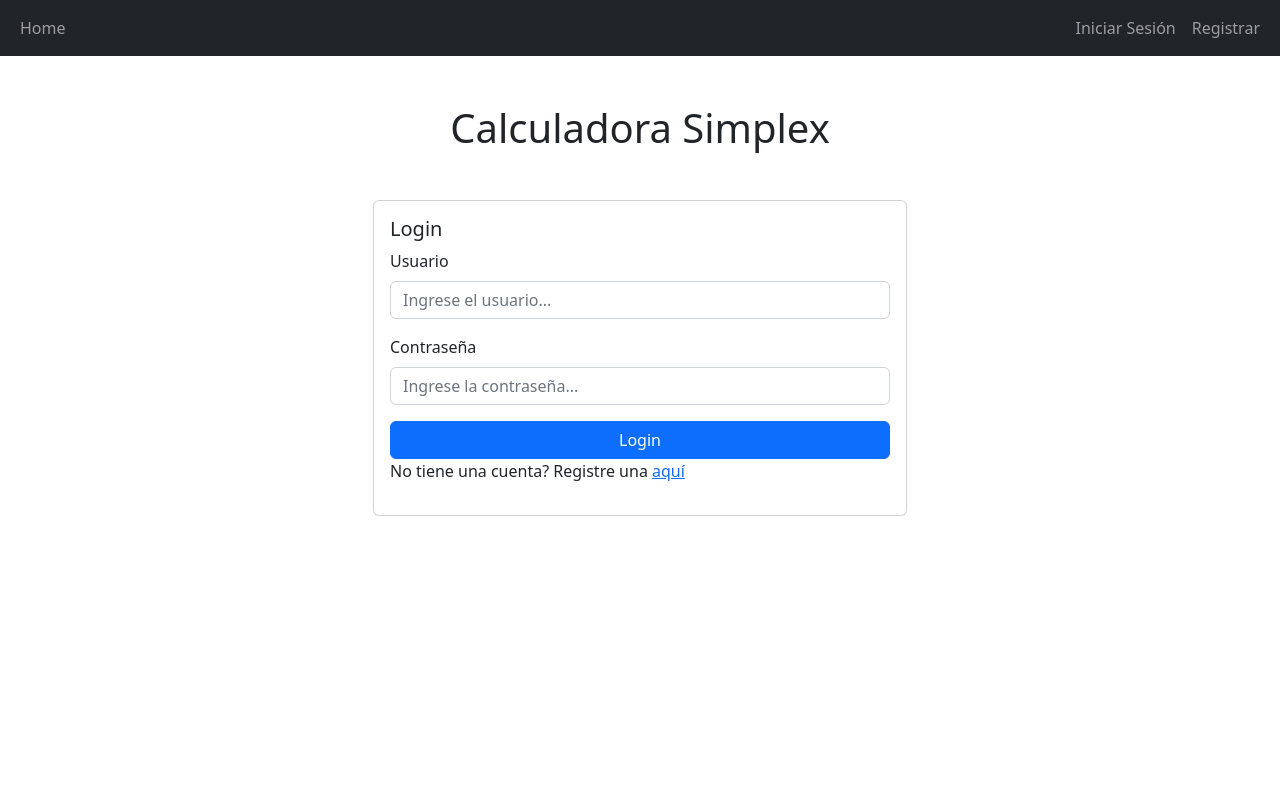
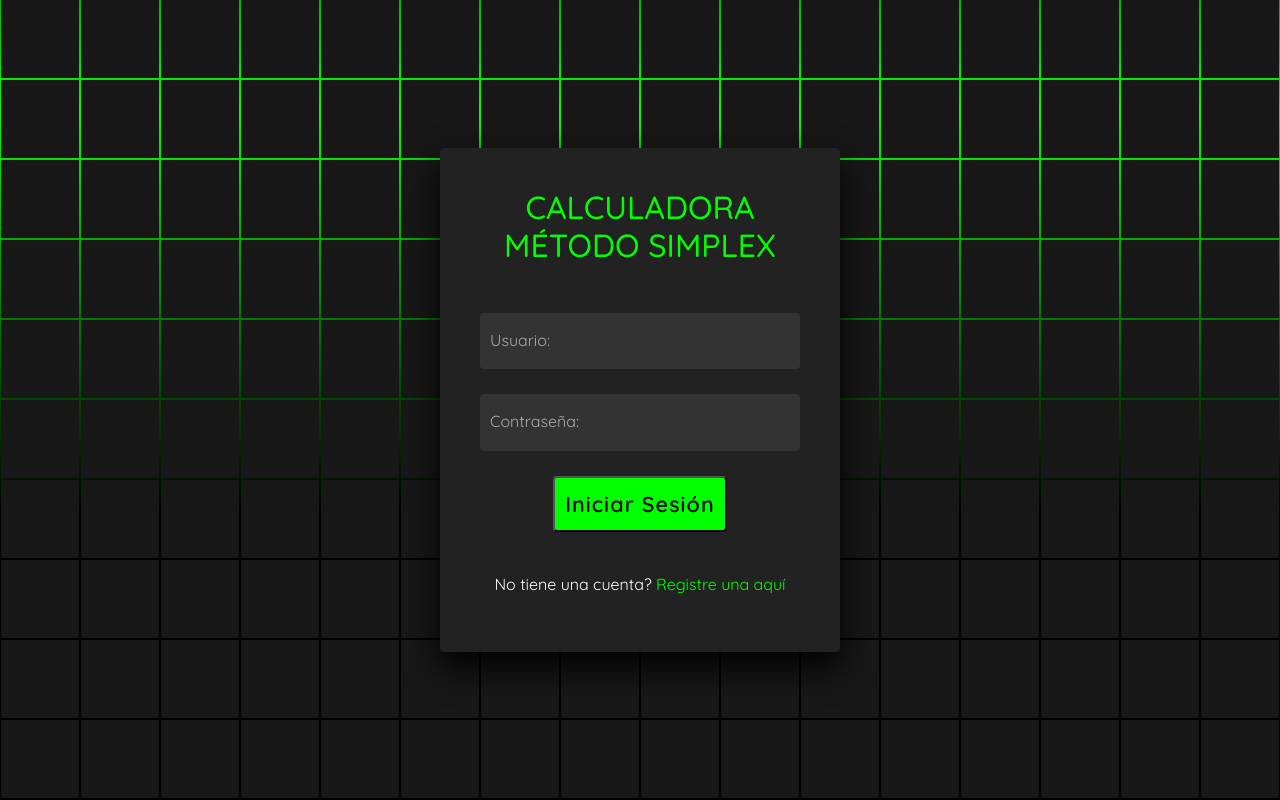
Before and after one commit to Mateoap00/MAX_MIN_APP, a Django app: page /users/login in a window 1280 px wide. Run offline with Django 4.2, Linux system fonts and the light colour scheme.

Commit message:
Fix allTables bug and add css styles for users/login and users/register

```diff
--- a/maxMinApp/settings.py
+++ b/maxMinApp/settings.py
@@ -58,6 +58,11 @@
 ]
 
 ROOT_URLCONF = 'maxMinApp.urls'
+
+STATIC_URL = "static/"
+STATICFILES_DIRS = [
+    os.path.join(BASE_DIR, 'static')
+]
 
 TEMPLATES = [
     {
--- a/solve/views.py
+++ b/solve/views.py
@@ -16,8 +16,6 @@
             coefficient = request.GET.get(coeffName)
             objFunCoeffs.append(coefficient)
 
-        print(objFunCoeffs)
-
         for i in range(1, int(totalConstraints)+1):
             constraint = []
             constSelectEqName = f"constSelectEq{i}"
@@ -31,8 +29,6 @@
             constraint.append(constSelectEq)
             constraint.append(constEqTo)
             allConstraints.append(constraint.copy())
-
-        print(allConstraints)
 
         run = Simplex(
             operation,
--- a/templates/maxMinApp/index.html
+++ b/templates/maxMinApp/index.html
@@ -10,6 +10,9 @@
     <script src="https://cdn.jsdelivr.net/npm/bootstrap@5.2.3/dist/js/bootstrap.bundle.min.js"
         integrity="sha384-kenU1KFdBIe4zVF0s0G1M5b4hcpxyD9F7jL+jjXkk+Q2h455rYXK/7HAuoJl+0I4" crossorigin="anonymous">
         </script>
+    {% block styles %}
+
+    {% endblock %}
     <title>
         {% block title %}
         Calculadora Simplex
@@ -18,40 +21,29 @@
 </head>
 
 <body>
+    {% if user.is_authenticated %}
     <nav class="navbar navbar-expand-lg navbar-dark bg-dark">
         <div class="container-fluid">
             <ul class="navbar-nav">
                 <li class="nav-time">
-                    <a class="nav-link" href="/">Home</a>
+                    <a class="nav-link" href="/">Inicio</a>
                 </li>
-                {% if user.is_authenticated %}
                 <li class="nav-time">
                     <a class="nav-link" href="/">Resultados</a>
                 </li>
-                {% endif %}
             </ul>
             <ul class="navbar-nav">
-                {% if user.is_authenticated %}
                 <span class="navbar-text">Hola {{user.username}}!</span>
                 <li class="nav-time">
                     <a class="nav-link" href="/users/logout">Cerrar Sesión</a>
                 </li>
-                {% else %}
-                <li class="nav-time">
-                    <a class="nav-link" href="/users/login">Iniciar Sesión</a>
-                </li>
-                <li class="nav-time">
-                    <a class="nav-link" href="/users/register">Registrar</a>
-                </li>
-                {% endif %}
             </ul>
         </div>
     </nav>
-    <div class="container">
-        {% block content%}
+    {% endif %}
+    {% block content%}
 
-        {% endblock%}
-    </div>
+    {% endblock%}
 </body>
 
 </html>
--- a/templates/solve/solve.html
+++ b/templates/solve/solve.html
@@ -2,6 +2,7 @@
 {% block title %}Solución{% endblock %}
 {% block content %}
 
+<div class="container">
     {% if user.is_authenticated%}
     {% load customFilters %}
     <div class="mt-3 mb-3 col-6 col-md-12 mx-auto">
@@ -128,3 +129,4 @@
     {% endif %}
 
     {% endblock %}
+</div>
--- a/templates/users/login.html
+++ b/templates/users/login.html
@@ -1,207 +1,257 @@
 {% extends 'maxMinApp/index.html' %}
-{% block title %}Login{% endblock %}
-{% block content %}
-<div class="container mt-5">
-    <h1 class="row mb-5 justify-content-center">Calculadora Simplex</h1>
-    <div class="row justify-content-center">
-        <div class="col-md-6">
-            <div class="card">
-                <div class="card-body">
-                    <h5 class="card-title">Login</h5>
-                    <form method="post">
-                        {% csrf_token %}
-                        <div class="mb-3">
-                            <label for="username" class="form-label">Usuario</label>
-                            <input type="text" class="form-control" id="username" name="username" required
-                                placeholder="Ingrese el usuario...">
-                        </div>
-                        <div class="mb-3">
-                            <label for="password" class="form-label">Contraseña</label>
-                            <input type="password" class="form-control" id="password" name="password" required
-                                placeholder="Ingrese la contraseña...">
-                        </div>
-                        <div class="d-grid">
-                            <button type="submit" class="btn btn-primary" id="loginBtn">Login</button>
-                        </div>
-                    </form>
-                    <p>No tiene una cuenta? Registre una <a href="register">aquí</a></p>
-                </div>
-            </div>
-        </div>
-    </div>
-</div>
-{% endblock %}
+{% load static %}
+{% block styles %}
+<style>
+    @import url('https://fonts.googleapis.com/css2?family=Quicksand:wght@300;400;500;600;700&display=swap');
 
-<!-- <!DOCTYPE html>
-<html lang="en">
-
-<head>
-    <meta charset="UTF-8">
-    <meta name="viewport" content="width=device-width, initial-scale=1.0">
-    <title>Login</title>
-     -- Bootstrap --
-    <link href="https://cdn.jsdelivr.net/npm/bootstrap@5.2.3/dist/css/bootstrap.min.css" rel="stylesheet"
-        integrity="sha384-rbsA2VBKQhggwzxH7pPCaAqO46MgnOM80zW1RWuH61DGLwZJEdK2Kadq2F9CUG65" crossorigin="anonymous">
-    <script src="https://cdn.jsdelivr.net/npm/bootstrap@5.2.3/dist/js/bootstrap.bundle.min.js"
-        integrity="sha384-kenU1KFdBIe4zVF0s0G1M5b4hcpxyD9F7jL+jjXkk+Q2h455rYXK/7HAuoJl+0I4" crossorigin="anonymous">
-        </script>
-    <style>
-        body,
-        html {
+    * {
+        color: white;
         margin: 0;
         padding: 0;
-            height: 100%;
-            background: #333333 !important;
+        box-sizing: border-box;
+        font-family: 'Quicksand', sans-serif;
     }
 
-        .user_card {
-            width: 350px;
-            margin-top: auto;
-            margin-bottom: auto;
-            background: #777777;
-            position: relative;
+    body {
         display: flex;
         justify-content: center;
-            flex-direction: column;
-            padding: 10px;
-            box-shadow: 0 4px 8px 0 rgba(0, 0, 0, 0.2), 0 6px 20px 0 rgba(0, 0, 0, 0.19);
-            -webkit-box-shadow: 0 4px 8px 0 rgba(0, 0, 0, 0.2), 0 6px 20px 0 rgba(0, 0, 0, 0.19);
-            -moz-box-shadow: 0 4px 8px 0 rgba(0, 0, 0, 0.2), 0 6px 20px 0 rgba(0, 0, 0, 0.19);
-            border-radius: 5px;
-
+        align-items: center;
+        min-height: 100vh;
+        background: #000;
     }
 
-        .form_container {
-            margin-top: 20px;
+    section {
+        position: absolute;
+        width: 100vw;
+        height: 100vh;
+        display: flex;
+        justify-content: center;
+        align-items: center;
+        gap: 2px;
+        flex-wrap: wrap;
+        overflow: hidden;
     }
 
-        #form-title {
+    section::before {
+        content: '';
+        position: absolute;
+        width: 100%;
+        height: 100%;
+        background: linear-gradient(#000, #0f0, #000);
+        animation: animate 5s linear infinite;
+    }
+
+    @keyframes animate {
+        0% {
+            transform: translateY(-100%);
+        }
+
+        100% {
+            transform: translateY(100%);
+        }
+    }
+
+    section span {
+        position: relative;
+        display: block;
+        width: calc(6.25vw - 2px);
+        height: calc(6.25vw - 2px);
+        background: #181818;
+        z-index: 2;
+        transition: 1.5s;
+    }
+
+    section span:hover {
+        background: #0f0;
+        transition: 0s;
+    }
+
+    section .signin {
+        position: absolute;
+        width: 400px;
+        background: #222;
+        z-index: 1000;
+        display: flex;
+        justify-content: center;
+        align-items: center;
+        padding: 40px;
+        border-radius: 4px;
+        box-shadow: 0 15px 35px rgba(0, 0, 0, 9);
+    }
+
+    section .signin .content {
+        position: relative;
+        width: 100%;
+        display: flex;
+        justify-content: center;
+        align-items: center;
+        flex-direction: column;
+        gap: 40px;
+    }
+
+    section .signin .content h2 {
+        font-size: 2em;
+        color: #0f0;
+        text-transform: uppercase;
+    }
+
+    section .signin .content form {
+        width: 100%;
+        display: flex;
+        flex-direction: column;
+        gap: 25px;
+    }
+
+    section .signin .content form .inputBox {
+        position: relative;
+        width: 100%;
+    }
+
+    section .signin .content form .inputBox input {
+        position: relative;
+        width: 100%;
+        background: #333;
+        border: none;
+        outline: none;
+        padding: 25px 10px 7.5px;
+        border-radius: 4px;
+        color: #fff;
+        font-weight: 500;
+        font-size: 1em;
+    }
+
+    section .signin .content form .inputBox i {
+        position: absolute;
+        left: 0;
+        padding: 15px 10px;
+        font-style: normal;
+        color: #aaa;
+        transition: 0.5s;
+        pointer-events: none;
+    }
+
+    .signin .content form .inputBox input:focus~i,
+    .signin .content form .inputBox input:valid~i {
+        transform: translateY(-7.5px);
+        font-size: 0.8em;
         color: #fff;
     }
 
-        .login_btn {
+    .signin .content form .links {
+        position: relative;
         width: 100%;
-            background: #33CC33 !important;
-            color: white !important;
+        display: flex;
+        justify-content: space-between;
     }
 
-        .login_btn:focus {
-            box-shadow: none !important;
-            outline: 0px !important;
+    .signin .content .links p a {
+        color: #0f0;
+        text-decoration: none;
     }
 
-        .login_container {
-            padding: 0 2rem;
+    .signin .content form .links p {
+        color: rgb(255, 255, 255);
+        font-weight: 600;
     }
 
-        .input-group-text {
-            background: #f7ba5b !important;
-            color: white !important;
-            border: 0 !important;
-            border-radius: 0.25rem 0 0 0.25rem !important;
+    .center-button {
+        display: flex;
+        justify-content: center;
     }
 
-        .input_user,
-        .input_pass:focus {
-            box-shadow: none !important;
-            outline: 0px !important;
+    button {
+        padding: 10px;
+        background: #0f0;
+        color: #000;
+        border-radius: 4px;
+        font-weight: 600;
+        font-size: 1.35em;
+        letter-spacing: 0.05em;
+        cursor: pointer;
     }
 
-        #registerLink {
-            color: #000;
+    button:hover {
+        background: rgb(19, 128, 19);
     }
 
-        #messages {
-            background-color: #777777;
-            color: #fff;
-            padding: 10px;
-            margin-top: 10px;
+    button:active {
+        opacity: 0.6;
+    }
+
+    @media (max-width: 900px) {
+        section span {
+            width: calc(10vw - 2px);
+            height: calc(10vw - 2px);
+        }
+    }
+
+    @media (max-width: 600px) {
+        section span {
+            width: calc(20vw - 2px);
+            height: calc(20vw - 2px);
+        }
     }
 </style>
+{% endblock %}
+{% block title %}Login{% endblock %}
+{% block content %}
 
-</head>
+<section> <span></span> <span></span> <span></span> <span></span> <span></span> <span></span> <span></span>
+    <span></span> <span></span> <span></span> <span></span> <span></span> <span></span> <span></span> <span></span>
+    <span></span> <span></span> <span></span> <span></span> <span></span> <span></span> <span></span> <span></span>
+    <span></span> <span></span> <span></span> <span></span> <span></span> <span></span> <span></span> <span></span>
+    <span></span> <span></span> <span></span> <span></span> <span></span> <span></span> <span></span> <span></span>
+    <span></span> <span></span> <span></span> <span></span> <span></span> <span></span> <span></span> <span></span>
+    <span></span> <span></span> <span></span> <span></span> <span></span> <span></span> <span></span> <span></span>
+    <span></span> <span></span> <span></span> <span></span> <span></span> <span></span> <span></span> <span></span>
+    <span></span> <span></span> <span></span> <span></span> <span></span> <span></span> <span></span> <span></span>
+    <span></span> <span></span> <span></span> <span></span> <span></span> <span></span> <span></span> <span></span>
+    <span></span> <span></span> <span></span> <span></span> <span></span> <span></span> <span></span> <span></span>
+    <span></span> <span></span> <span></span> <span></span> <span></span> <span></span> <span></span> <span></span>
+    <span></span> <span></span> <span></span> <span></span> <span></span> <span></span> <span></span> <span></span>
+    <span></span> <span></span> <span></span> <span></span> <span></span> <span></span> <span></span> <span></span>
+    <span></span> <span></span> <span></span> <span></span> <span></span> <span></span> <span></span> <span></span>
+    <span></span> <span></span> <span></span> <span></span> <span></span> <span></span> <span></span> <span></span>
+    <span></span> <span></span> <span></span> <span></span> <span></span> <span></span> <span></span> <span></span>
+    <span></span> <span></span> <span></span> <span></span> <span></span> <span></span> <span></span> <span></span>
+    <span></span> <span></span> <span></span> <span></span> <span></span> <span></span> <span></span> <span></span>
+    <span></span> <span></span> <span></span> <span></span> <span></span> <span></span> <span></span> <span></span>
+    <span></span> <span></span> <span></span> <span></span> <span></span> <span></span> <span></span> <span></span>
+    <span></span> <span></span> <span></span> <span></span> <span></span> <span></span> <span></span> <span></span>
+    <span></span> <span></span> <span></span> <span></span> <span></span> <span></span> <span></span> <span></span>
+    <span></span> <span></span> <span></span> <span></span> <span></span> <span></span> <span></span> <span></span>
+    <span></span> <span></span> <span></span> <span></span> <span></span> <span></span> <span></span> <span></span>
+    <span></span> <span></span> <span></span> <span></span> <span></span> <span></span> <span></span> <span></span>
+    <span></span> <span></span> <span></span> <span></span> <span></span> <span></span> <span></span> <span></span>
+    <span></span> <span></span> <span></span> <span></span> <span></span> <span></span> <span></span> <span></span>
+    <span></span> <span></span> <span></span> <span></span> <span></span> <span></span> <span></span> <span></span>
+    <span></span> <span></span> <span></span> <span></span> <span></span> <span></span> <span></span> <span></span>
+    <span></span> <span></span> <span></span> <span></span> <span></span> <span></span> <span></span> <span></span>
+    <span></span> <span></span> <span></span> <span></span> <span></span> <span></span> <span></span> <span></span>
+    <span></span> <span></span> <span></span> <span></span> <span></span>
 
-<body>
-    <div class="container h-100">
-        <div class="d-flex justify-content-center">
-            <h1>Calculadora Simplex</h1>
+    <div class="signin">
+
+        <div class="content">
+
+            <h2 style="text-align: center;">Calculadora Método Simplex</h2>
+
+            <form method="post">
+                {% csrf_token %}
+                <div class="inputBox">
+                    <input type="text" name="username" required> <i>Usuario:</i>
                 </div>
-        <div class="d-flex justify-content-center h-100">
-            <div class="user_card">
-                <div class="d-flex justify-content-center">
-                    <h3 id="form-title">LOGIN</h3>
+                <div class="inputBox">
+                    <input type="password" name="password" required> <i>Contraseña:</i>
                 </div>
-                <div class="d-flex justify-content-center form_container">
-                    <form method="POST" action="">
-                        <div class="input-group mb-3">
-                            <div class="input-group-append">
-                                <span class="input-group-text"><i class="fas fa-user"></i></span>
-                            </div>
-                            <input type="text" name="username" placeholder="Usuario..." class="form-control">
-                        </div>
-                        <div class="input-group mb-2">
-                            <div class="input-group-append">
-                                <span class="input-group-text"><i class="fas fa-key"></i></span>
-                            </div>
-                            <input type="password" name="password" placeholder="Contraseña..." class="form-control">
-                        </div>
-
-                        <div class="d-flex justify-content-center mt-3 login_container">
-                            <input class="btn login_btn" type="submit" value="Login">
+                <div class="center-button">
+                    <button type="submit">Iniciar Sesión</button>
                 </div>
             </form>
-
-                </div>
-
-                <div class="mt-4">
-                    <div class="d-flex justify-content-center links" id="registerLink">
-                        <a href="" class="ml-2">Registrar</a>
-                    </div>
-                </div>
-            </div>
-        </div>
-    </div>
-
-    <section class="vh-100">
-        <div class="container py-5 h-100">
-            <div class="row d-flex align-items-center justify-content-center h-100">
-                <div class="col-md-8 col-lg-7 col-xl-6">
-                    <img src="https://mdbcdn.b-cdn.net/img/Photos/new-templates/bootstrap-login-form/draw2.svg"
-                        class="img-fluid" alt="Phone image">
-                </div>
-                <div class="col-md-7 col-lg-5 col-xl-5 offset-xl-1">
-                    <form>
-                        <div class="form-outline mb-4">
-                            <input type="email" id="form1Example13" class="form-control form-control-lg" />
-                            <label class="form-label" for="form1Example13">Email address</label>
-                        </div>
-                        <div class="form-outline mb-4">
-                            <input type="password" id="form1Example23" class="form-control form-control-lg" />
-                            <label class="form-label" for="form1Example23">Password</label>
-                        </div>
-                        <div class="d-flex justify-content-around align-items-center mb-4">
-                            <div class="form-check">
-                                <input class="form-check-input" type="checkbox" value="" id="form1Example3" checked />
-                                <label class="form-check-label" for="form1Example3"> Remember me </label>
-                            </div>
-                            <a href="#!">Forgot password?</a>
-                        </div>
-                        <button type="submit" class="btn btn-primary btn-lg btn-block">Sign in</button>
-                        <div class="divider d-flex align-items-center my-4">
-                            <p class="text-center fw-bold mx-3 mb-0 text-muted">OR</p>
-                        </div>
-                        <a class="btn btn-primary btn-lg btn-block" style="background-color: #3b5998" href="#!"
-                            role="button">
-                            <i class="fab fa-facebook-f me-2"></i>Continue with Facebook
-                        </a>
-                        <a class="btn btn-primary btn-lg btn-block" style="background-color: #55acee" href="#!"
-                            role="button">
-                            <i class="fab fa-twitter me-2"></i>Continue with Twitter</a>
-                    </form>
+            <div class="links">
+                <p>No tiene una cuenta? <a href="register">Registre una aquí</a> </p>
             </div>
         </div>
     </div>
 </section>
-</body>
-
-</html> -->
+{% endblock %}
--- a/utils/simplex.py
+++ b/utils/simplex.py
@@ -23,6 +23,7 @@
         self.operation = operation
         self.nVar = nVar
         self.nRes = nRes
+        self.allTables = []
         self.model(objFun, constraints)
         self.solve()
 
@@ -67,7 +68,7 @@
 
     def solve(self):
         try:
-            final_table = self.simplex_method(self.objFun, self.constraints)
+            self.simplex_method(self.objFun, self.constraints)
         except ZeroDivisionError:
             print("Error: Division by zero occurred.")
 
```
Also changed, not shown: templates/model/model.html (+6 -2 lines), templates/users/register.html (+129 -37 lines), static/imgs/register.png (added). Lines whose indentation alone changed are shown as unchanged.
